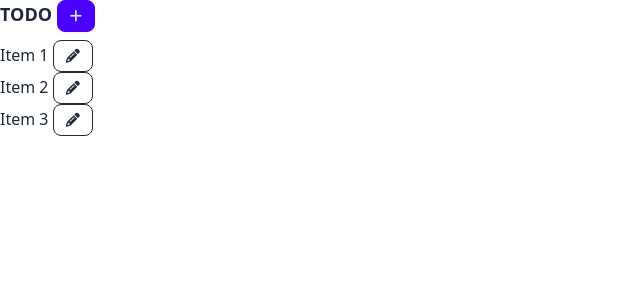
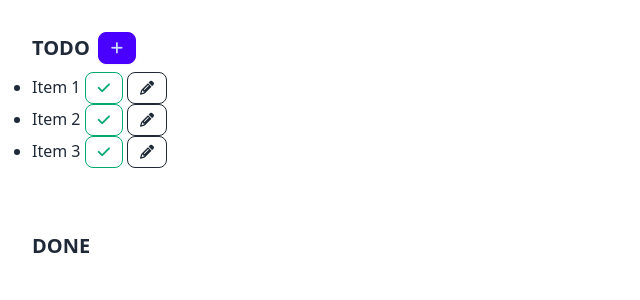
Before and after one commit to dimagi/htmx-alpine-demo, a Flask app: page / in a window 1280 px wide. Shown: the top 300 px of the page, without its empty margins (0-640 px from the left). Run offline with Flask 3, Linux system fonts and the light colour scheme; some libraries are stand-ins or nearby versions.

Commit message:
mark items done

```diff
--- a/app.py
+++ b/app.py
@@ -1,4 +1,4 @@
-from flask import Flask, render_template, request, jsonify
+from flask import Flask, render_template, request, make_response
 
 app = Flask(__name__)
 
@@ -33,6 +33,13 @@
     return render_template("item.html", item=item)
 
 
+@app.route("/done/<int:item_id>", methods=["POST"])
+def done_item(item_id):
+    item = get_item(item_id)
+    item["done"] = True
+    return render_template("item_done.html", item=item)
+
+
 def get_item(item_id):
     return next((item for item in items if item["id"] == item_id), None)
 
--- a/templates/index.html
+++ b/templates/index.html
@@ -6,12 +6,16 @@
   <title>Inline Editing with HTMX</title>
   <link href="https://cdn.jsdelivr.net/npm/daisyui@4.12.10/dist/full.min.css" rel="stylesheet" type="text/css"/>
   <script src="https://cdn.tailwindcss.com"></script>
-  <link rel="stylesheet" href="https://cdnjs.cloudflare.com/ajax/libs/font-awesome/6.6.0/css/all.min.css" integrity="sha512-Kc323vGBEqzTmouAECnVceyQqyqdsSiqLQISBL29aUW4U/M7pSPA/gEUZQqv1cwx4OnYxTxve5UMg5GT6L4JJg==" crossorigin="anonymous" referrerpolicy="no-referrer" />
+  <link rel="stylesheet" href="https://cdnjs.cloudflare.com/ajax/libs/font-awesome/6.6.0/css/all.min.css"
+        integrity="sha512-Kc323vGBEqzTmouAECnVceyQqyqdsSiqLQISBL29aUW4U/M7pSPA/gEUZQqv1cwx4OnYxTxve5UMg5GT6L4JJg=="
+        crossorigin="anonymous" referrerpolicy="no-referrer"/>
   <script src="https://unpkg.com/htmx.org@1.9.2"></script>
 </head>
 <body>
 <div class="container mx-auto">
-<h1 class="font-bold text-lg mb-2">TODO
+  <div class="card">
+    <div class="card-body">
+      <h1 class="card-title">TODO
         <button class="btn btn-primary btn-sm" hx-post="/new" hx-target="#todo-list" hx-swap="afterbegin">
           <i class="fa-solid fa-plus"></i>
         </button>
@@ -19,9 +23,25 @@
 
       <ul class="list-disc" id="todo-list">
         {% for item in items %}
-    {% include 'item.html' %}
+          {% if not item.done %}{% include 'item.html' %}{% endif %}
         {% endfor %}
       </ul>
     </div>
+  </div>
+  <div class="card">
+    <div class="card-body">
+      <h2 class="card-title">DONE</h2>
+      <ul class="list-disc" id="done-items">
+        {% for item in items %}
+          {% if item.done %}
+            <li id="item-{{ item.id }}">
+              <span>{{ item.name }}</span>
+            </li>
+          {% endif %}
+        {% endfor %}
+      </ul>
+    </div>
+  </div>
+</div>
 </body>
 </html>
--- a/templates/item.html
+++ b/templates/item.html
@@ -1,5 +1,9 @@
 <li id="item-{{ item.id }}">
   <span>{{ item.name }}</span>
+  <button class="btn btn-sm btn-outline btn-success"
+          hx-post="/done/{{ item.id }}" hx-target="#item-{{ item.id }}" hx-swap="outerHTML">
+    <i class="fa-solid fa-check"></i>
+  </button>
   <button class="btn btn-sm btn-outline"
           hx-get="/edit/{{ item.id }}" hx-target="#item-{{ item.id }}" hx-swap="innerHTML">
     <i class="fa-solid fa-pencil"></i>
--- /dev/null
+++ b/templates/item_done.html
@@ -0,0 +1,5 @@
+<ul hx-swap-oob="beforeend:#done-items">
+  <li id="item-{{ item.id }}">
+    <span>{{ item.name }}</span>
+  </li>
+</ul>
```
Lines whose indentation alone changed are shown as unchanged.
